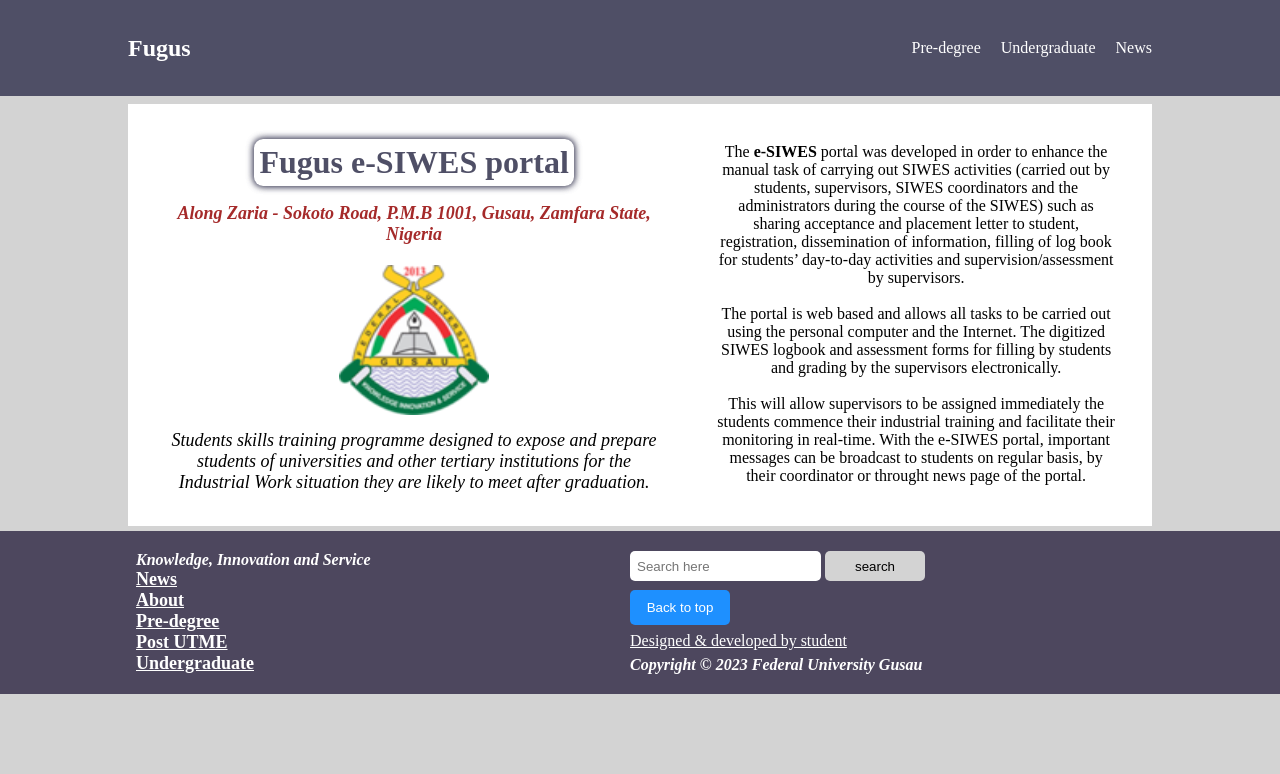
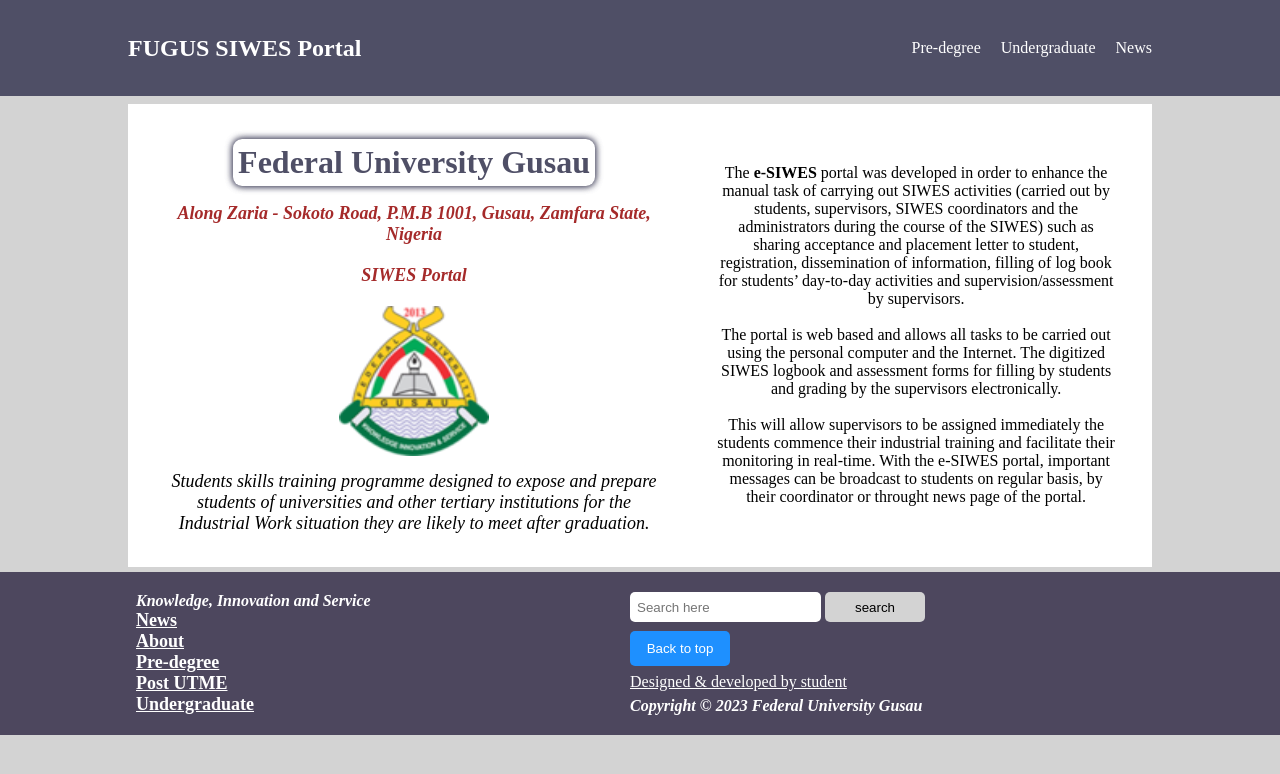
Before and after one commit to muhammadonline/siwes, a plain HTML site: page docs/about.html in a window 1280 px wide. Drawn offline with Linux system fonts and the light colour scheme.

Commit message:
update some text

```diff
--- a/docs/about.html
+++ b/docs/about.html
@@ -18,7 +18,7 @@
       <div class="head_column">
         <div class="head_left">
           <h2>
-            <a href="index.html">Fugus</a>
+            <a href="index.html">FUGUS SIWES Portal</a>
           </h2>
         </div>
         <div class="head_right">
@@ -32,10 +32,11 @@
       <div class="main_column">
         <div class="main_left">
           <br>
-          <h1>Fugus e-SIWES portal</h1>
+          <h1>Federal University Gusau</h1>
           <p class="txt_info">
             Along Zaria - Sokoto Road, P.M.B 1001, Gusau, Zamfara State, Nigeria
           </p>
+          <p class="txt_info">SIWES Portal</p>
           <img src="static/media/logo.png" alt="">
           <p class="p_sub">
             Students skills training programme designed to expose and prepare students of universities and other tertiary institutions for the Industrial Work situation they are likely to meet after graduation.
@@ -44,11 +45,11 @@
         </div>
         <div class="main_right">
           <div class="summary">
-            <h2>Fugus e-SIWES portal</h2>
+            <h2>Federal University Gusau</h2>
             <img src="static/media/logo.png" alt="">
           </div>
           <span class="title_p">
-            <b>Student training (SIWES) portal</b>
+            <b>FUGUS SIWES Portal</b>
             <hr>
           </span>
           <p class="p_normal">
--- a/docs/static/css/auth.css
+++ b/docs/static/css/auth.css
@@ -62,12 +62,13 @@
 }
 
 .head_left{
-  width: 20%;
+  width: 30%;
 }
 
 @media only screen and (max-width: 700px){
   .head_left{
     width: 90%;
+    font-size: x-small;
   }
 }
 
```
Also changed, not shown: docs/index.html (+4 -3 lines).
